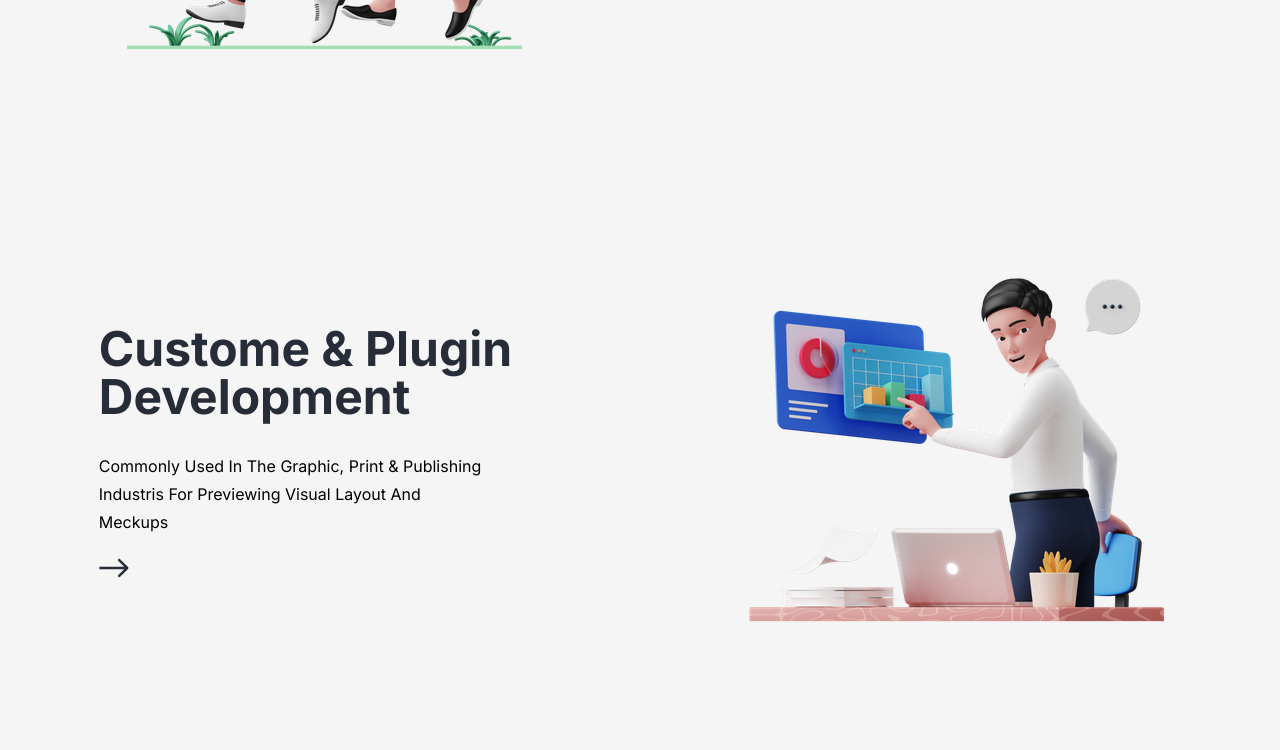
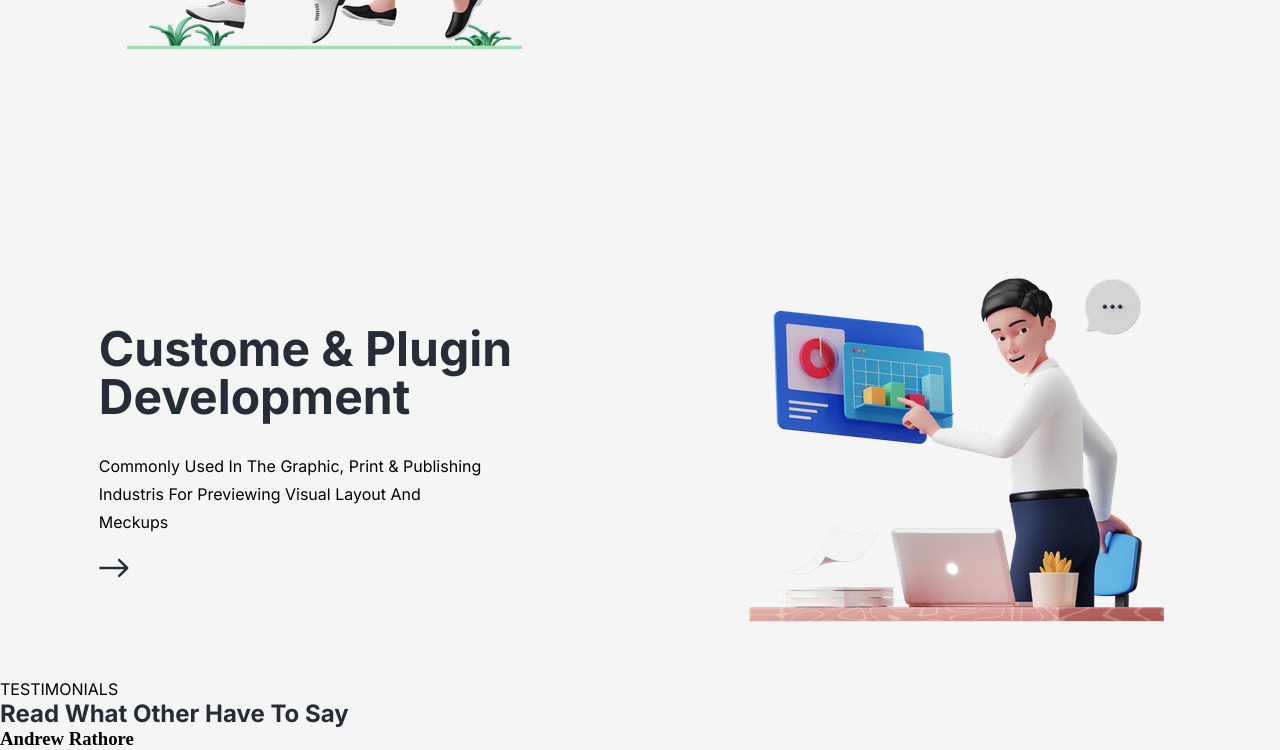
Before and after one commit to YagoLeaoFaria/Digital-Agency, a plain HTML site: page index.html in a window 1280 px wide. Shown: the part 1233-1983 px from the top of the page. Before the commit the page ends 1912 px from the top, so only its background shows below. Drawn offline with Linux system fonts and the light colour scheme.

Commit message:
first-commit

```diff
--- a/index.html
+++ b/index.html
@@ -75,6 +75,15 @@
       <img src="./assets/businessman-analyzing-data.png" alt="analista">
     </section>
 
+    <section id="testimonials">
+      <p class="text">TESTIMONIALS</p>
+      <h2 class="title">Read What Other Have To Say</h2>
+      <div id="list-testimonials">
+        <div class="testimonials">
+          <h3 class="name">Andrew Rathore</h3>
+        </div>
+      </div>
+    </section>
   </main>
 
 </body>
```
